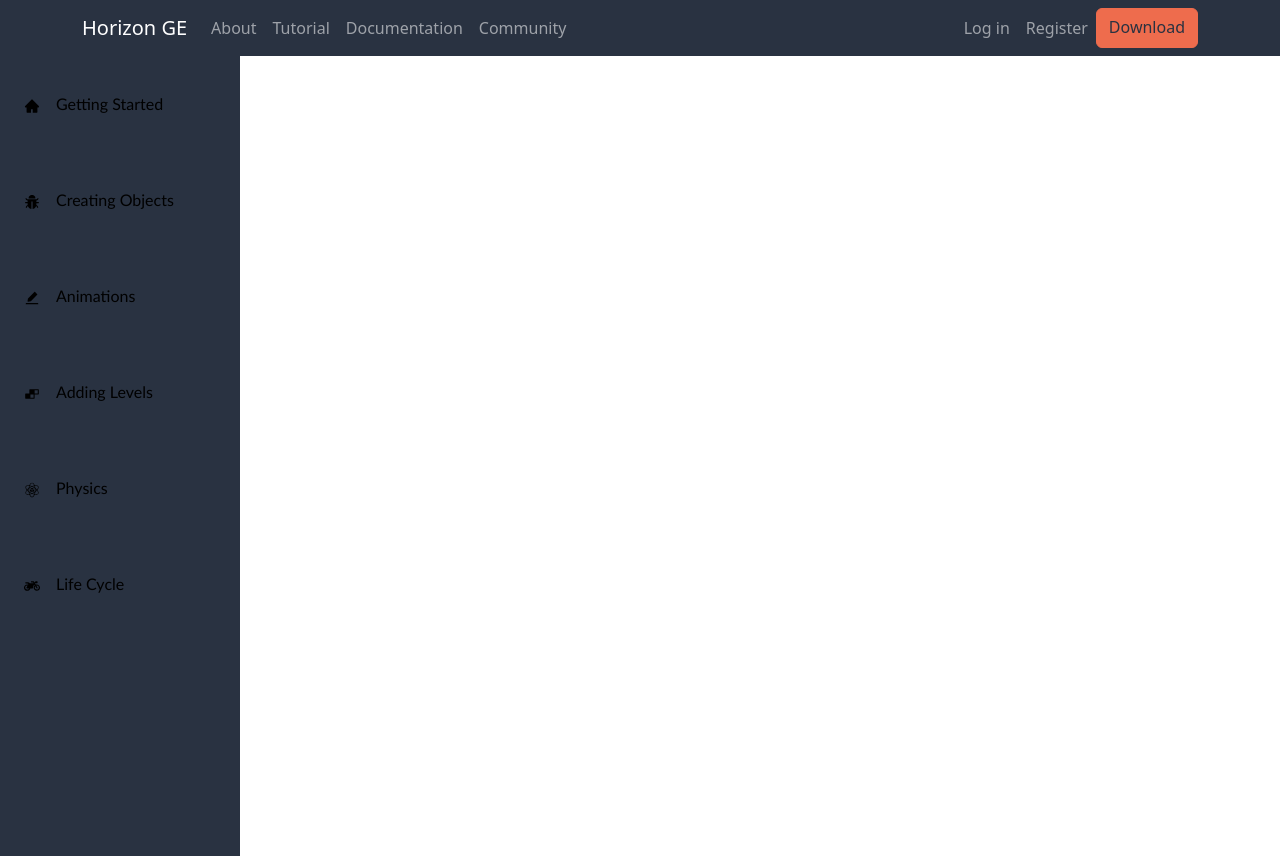
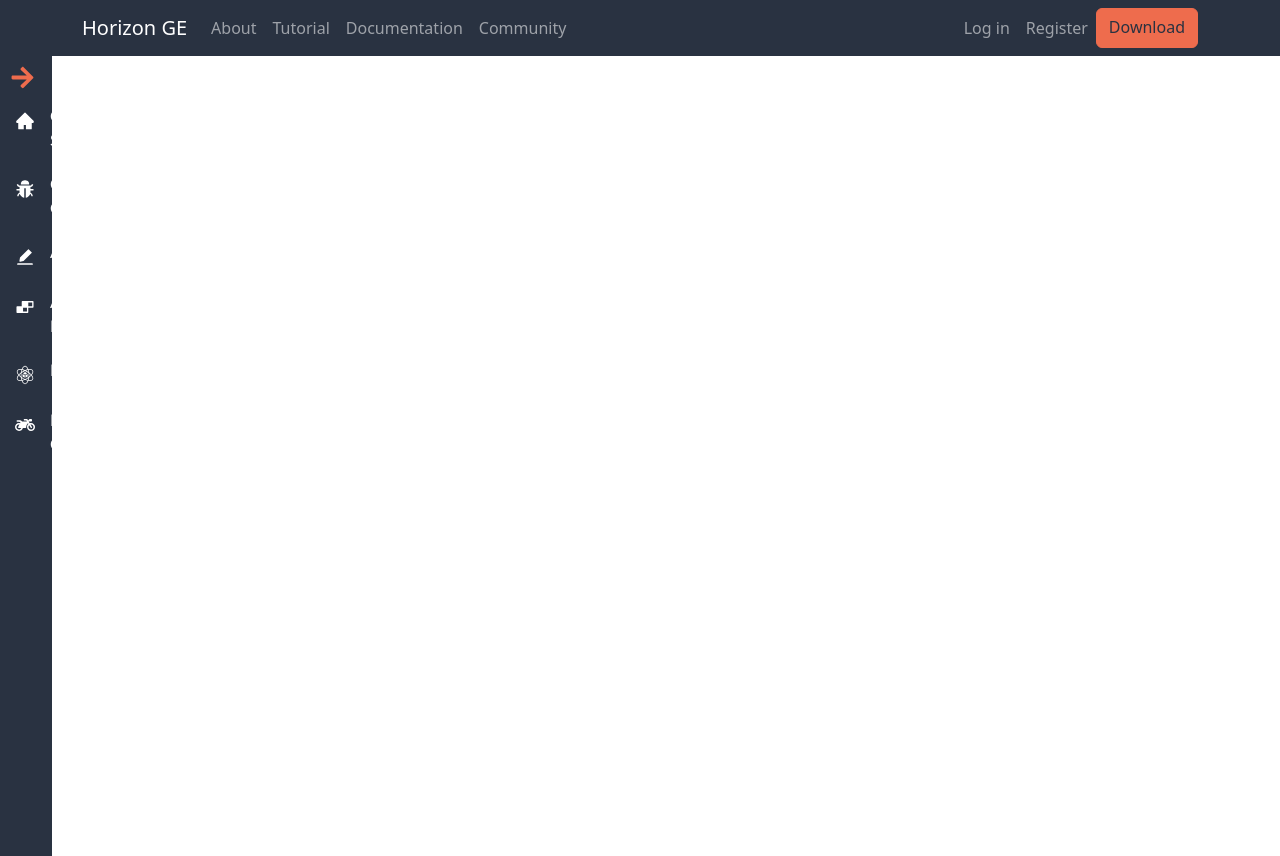
Before and after one commit to LiamANeeson/MSc-Game-Engine-Project-Website, a React (Create React App) app in the folder client/: page /tutorial in a window 1280 px wide. Built offline with nearby package versions, Linux system fonts and the light colour scheme.

Commit message:
Added Collapsible feature to Tutorial and Doc Sidebar

```diff
--- a/client/src/Components/DocSidebar/DocSidebar.js
+++ b/client/src/Components/DocSidebar/DocSidebar.js
@@ -1,28 +1,41 @@
-import React from 'react';
-import { Link } from 'react-router-dom';
+import React, { Children, useState } from 'react'
+import { Link, NavLink } from 'react-router-dom'
+import { FaArrowRight } from 'react-icons/fa'
 
 import { DocumentationData } from './DocumentationData'
 
 
-function DocSidebar() {
+const DocSidebar = ({children}) => {
+  const[isOpen, setIsOpen] = useState(false);
+  const toggle = () => setIsOpen(!isOpen);
+
   return (
-    <div className='sidebar'>
-        <ul className='sidebarList'>
-        {DocumentationData.map((val, key) => {
-            return (
-                <li
-                key={key}
-                className="row">
-                <Link to = {val.path}>
-                    {val.icon}
-                    <span>{val.title}</span>
-                </Link>
-                </li>
-            )
+    <div className='sidebar-container'>
+      <div style={{width: isOpen ? "30vh" : "6.5vh" }}className='sidebar'>
+        <div className='top-section'>
+          <h1 style = {{display: isOpen ? "block" : "none"}}className='logo'>Tutorial</h1>
+          <div style = {{marginLeft: isOpen ? "50px": "10px"}}className='bars'>
+            <FaArrowRight onClick={toggle}/>
+          </div>
+        </div>
+        {
+          DocumentationData.map((item, index) => (
+            <NavLink
+              to={item.path}
+              key={index}
+              className="link"
+              activeclassName="active">
+                <div className='icon'>{item.icon}</div>
+                <div className='link-text'>{item.title}</div>
+              </NavLink>
+          ))
         }
-        )}
-        </ul>
+      </div>
+      <main>
+        {children}
+      </main>
     </div>
   )
-}
+
+};
 export default DocSidebar
--- a/client/src/Components/Sidebar/Sidebar.css
+++ b/client/src/Components/Sidebar/Sidebar.css
@@ -1,61 +1,60 @@
-.sidebar {
-    height: 100vh;
-    width: 30vh;
-    background-color: #293241;
+.sidebar-container{
+    display:flex;
+    font-family: 'Trebuchet MS', 'Lucida Sans Unicode', 'Lucida Grande', 'Lucida Sans', Arial, sans-serif;
 }
 
-.sidebarList {
-    height: auto;
-    width: 30vh;
-    padding: 0;
+.sidebar{
+    background: #293241;
+    color: #fff;
+    height: 100vh;
+    width: 200px;
+    transition: all 0.5s;
+    text-decoration: none;
 }
 
-.sidebarList .row {
+.sidebar .row {
     width: 100%;
     height: 12vh;
     list-style-type: none;
     margin: 0%;
     padding: 5%;
     display: flex;
-    justify-content: center;
-    align-items: center;
-    font-family: 'Trebuchet MS', 'Lucida Sans Unicode', 'Lucida Grande', 'Lucida Sans', Arial, sans-serif;
+
 }
-
-.sidebarList .row:hover {
-    cursor: pointer;
-    background-color: #3D5A80;
+.top_section{
+    display: flex;
+    align-items:center;
+    padding:20px 15px;
 }
-
-/* .row {
+.logo{
+    font-size: 30px;
+    color: #EE6C4D;
+    padding-left: 15%;
+}
+.bars{
+    /* display: flex; */
+    font-size: 25px;
+    margin-left: 50px;
+    align-items: right;
+    color: #EE6C4D;
+}
+.link{
     display: flex;
-    justify-content: start;
-    align-items: center;
-    padding: 8px 0px 8px 16px;
-    list-style: none;
-    height: 60px;
-} */
-
-.row #title{
-    flex: 70%;
-}
-
-.row a {
-    color: #000;
+    color: white;
+    padding: 10px 15px;
+    gap: 15px;
+    transition: all 0.5s;
     text-decoration: none;
 }
-/* .row a {
-    text-decoration: none;
+.link:hover{
+    background: #3D5A80;
     color: #EE6C4D;
-    font-size: 18px;
-    width: 95%;
-    height: 100%;
-    display: flex;
-    align-items: center;
-    padding: 0 16px;
-    border-radius: 4px;
-} */
-
-span {
-    margin-left: 16px;
+    transition: all 0.5s;
 }
+.active{
+    background: #3D5A80;
+    color: #EE6C4D;
+}
+.icon, .link_text{
+    font-size: 20px;
+}
--- a/client/src/Components/Sidebar/Sidebar.js
+++ b/client/src/Components/Sidebar/Sidebar.js
@@ -1,31 +1,41 @@
-import React from 'react'
-import { Link } from 'react-router-dom'
+import React, { Children, useState } from 'react'
+import { Link, NavLink } from 'react-router-dom'
+import { FaArrowRight } from 'react-icons/fa'
 
 import './Sidebar.css'
 import {SidebarData} from './SidebarData'
 
-
-function Sidebar() {
+const Sidebar = ({children}) => {
+  const[isOpen, setIsOpen] = useState(false);
+  const toggle = () => setIsOpen(!isOpen);
 
   return (
-    <div className='sidebar'>
-     <ul className='sidebarList'>
-     {SidebarData.map((val, key) => {
-        return (
-          <li
-            key={key}
-            className="row">
-            <Link to = {val.path}>
-              {val.icon}
-              <span>{val.title}</span>
-            </Link>
-          </li>
-        )
-      }
-      )}
-     </ul>
+    <div className='sidebar-container'>
+      <div style={{width: isOpen ? "30vh" : "6.5vh" }}className='sidebar'>
+        <div className='top-section'>
+          <h1 style = {{display: isOpen ? "block" : "none"}}className='logo'>Tutorial</h1>
+          <div style = {{marginLeft: isOpen ? "50px": "10px"}}className='bars'>
+            <FaArrowRight onClick={toggle}/>
+          </div>
+        </div>
+        {
+          SidebarData.map((item, index) => (
+            <NavLink
+              to={item.path}
+              key={index}
+              className="link"
+              activeclassName="active">
+                <div className='icon'>{item.icon}</div>
+                <div className='link-text'>{item.title}</div>
+              </NavLink>
+          ))
+        }
+      </div>
+      <main>
+        {children}
+      </main>
     </div>
   )
-}
 
+};
 export default Sidebar
```
